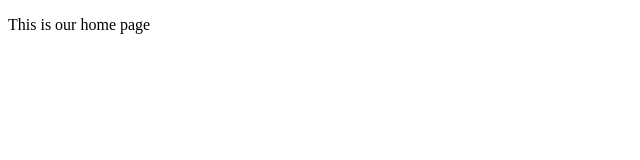
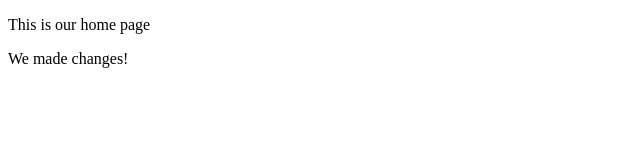
Before and after one commit to bradsmialek/git-demo, a plain HTML site: page index.html in a window 1280 px wide. Shown: the whole page, without its empty margins (0-640 px from the left). Drawn offline with Linux system fonts and the light colour scheme.

Commit message:
Update index.html

```diff
--- a/index.html
+++ b/index.html
@@ -8,6 +8,8 @@
 </head>
 <body>
   <p>This is our home page</p>
+  <p>We made changes!</p>
+
 
 </body>
 </html>
```
